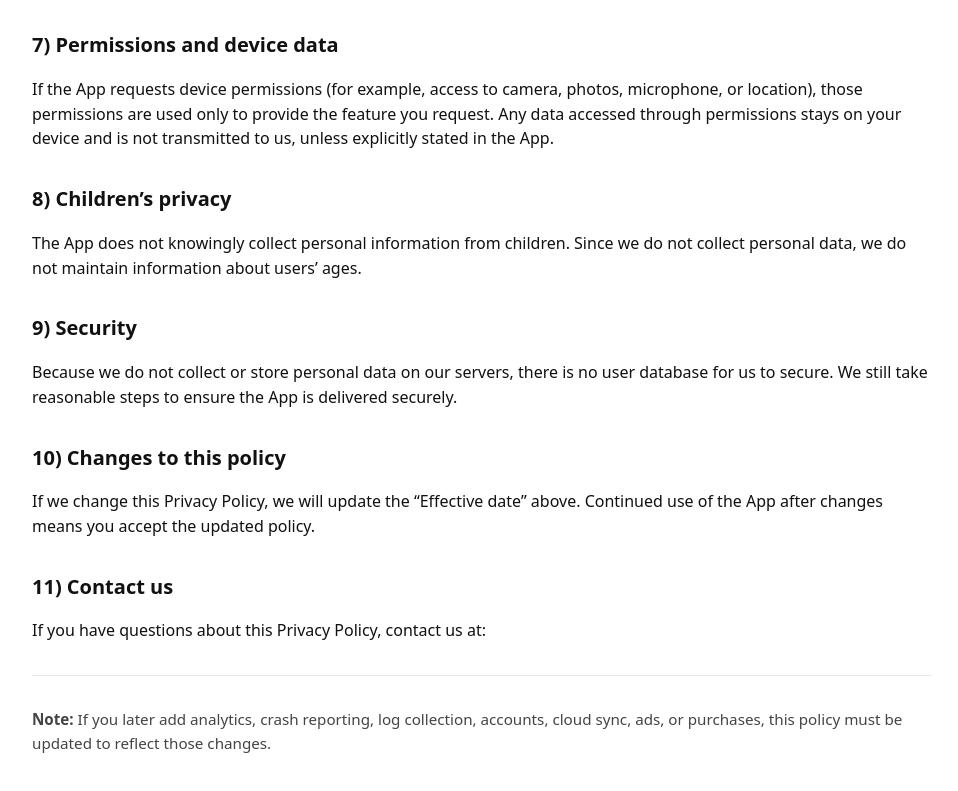
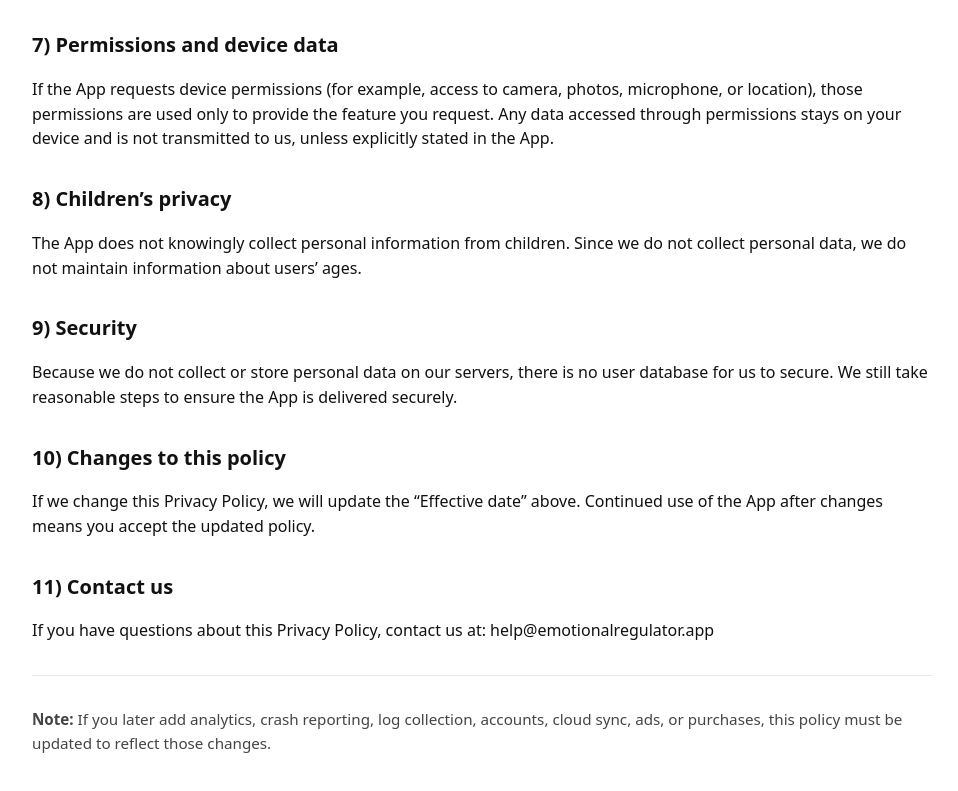
Before and after one commit to Heartware-Instruments/regulator, a plain HTML site: page privacy.html in a window 1280 px wide. Shown: the part 1000-1791 px from the top of the page, without its empty margins (158-1116 px from the left). Drawn offline with Linux system fonts and the light colour scheme.

Commit message:
Update privacy.html

```diff
--- a/privacy.html
+++ b/privacy.html
@@ -89,7 +89,7 @@
 
     <h2>11) Contact us</h2>
     <p>
-      If you have questions about this Privacy Policy, contact us at:
+      If you have questions about this Privacy Policy, contact us at: help@emotionalregulator.app
       <br />
       <strong><!-- TODO: Contact email --></strong>
     </p>
```
